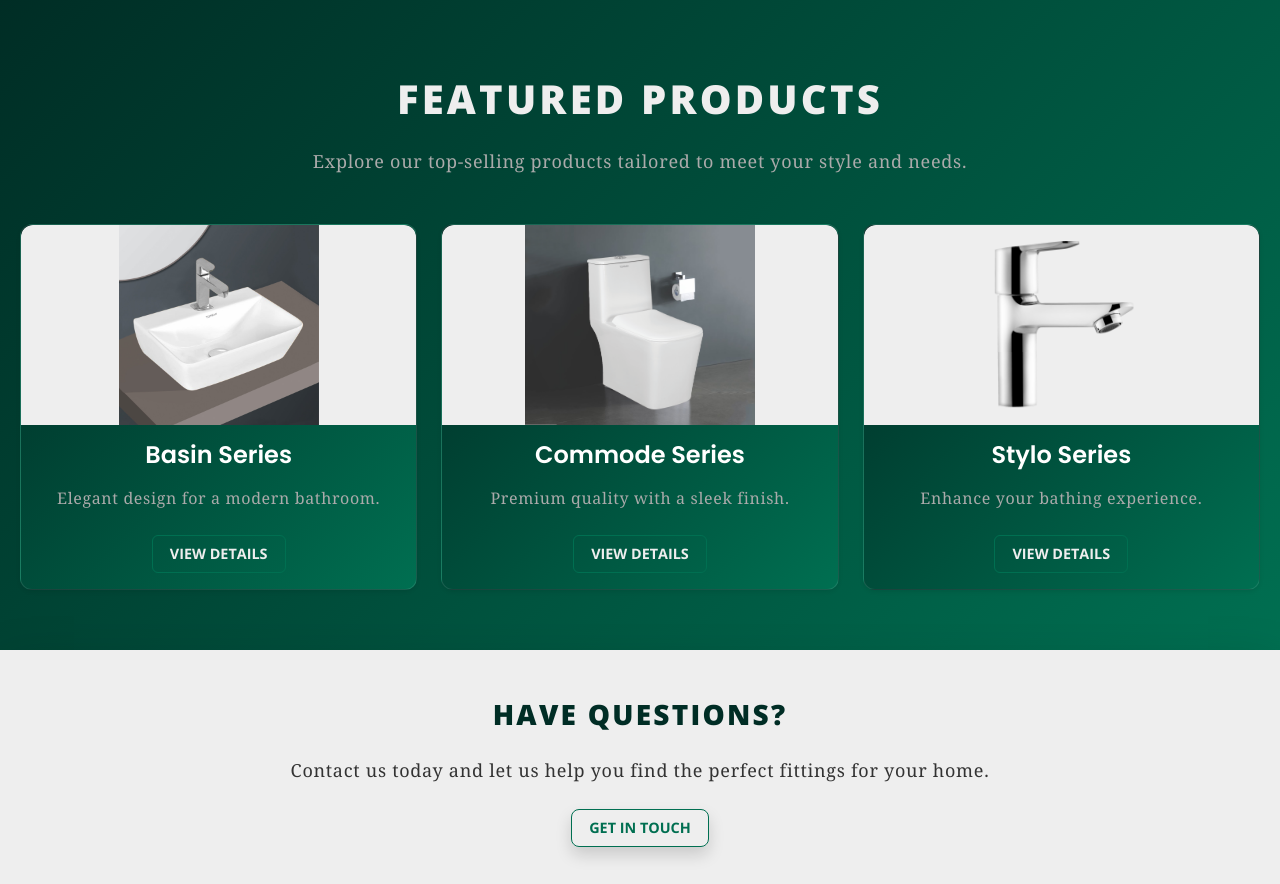
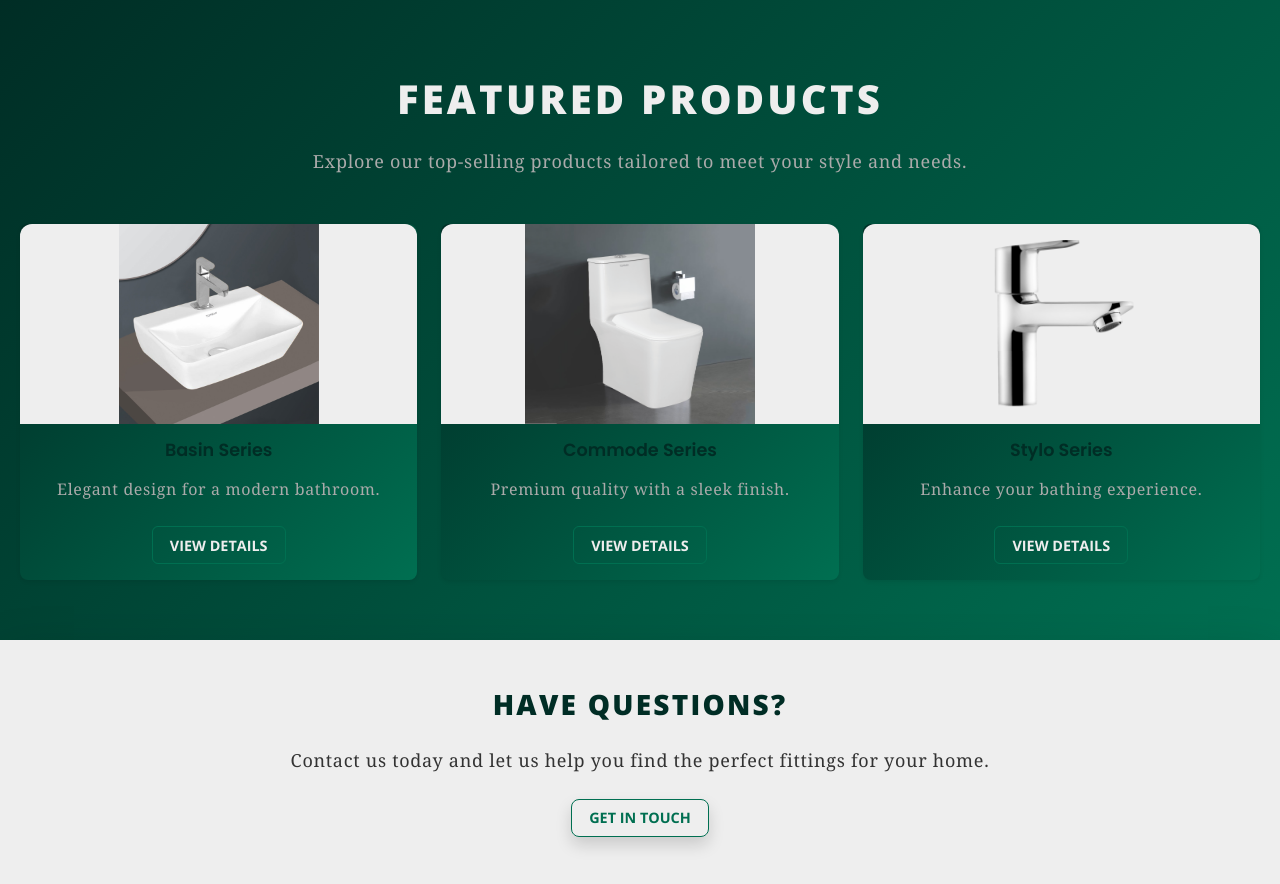
Before and after one commit to KushalRegmi61/MEDHA_Enterprises, a Flask app: page / in a window 1280 px wide. Shown: the part 1373-2257 px from the top of the page. Run offline with Flask 3, Linux system fonts and the light colour scheme; some libraries are stand-ins or nearby versions.

Commit message:
add  .card class styling

```diff
--- a/static/css/styles.css
+++ b/static/css/styles.css
@@ -411,6 +411,30 @@ list-inline-item a {
 }
 
 
+/* Task Card Styles */
+.card {
+  background-color: #eee; /* Dark card background */
+  border-radius: 8px; /* Rounded corners */
+  border: none;
+  box-shadow: 0 4px 8px rgba(0, 0, 0, 0.1); /* Soft shadow for depth */
+  transition: transform 0.3s ease, box-shadow 0.3s ease; /* Smooth transition for hover */
+}
+
+/* Task Card Hover Effect */
+.card:hover {
+  transform: translateY(-5px); /* Slightly lift the card */
+  box-shadow: 0 8px 16px rgba(0, 0, 0, 0.2); /* Stronger shadow on hover */
+}
+
+/* Task Title */
+.card-title {
+  color: #002D25; /* White text for task title */
+  font-size: 1.1rem;
+  text-overflow: ellipsis;
+  white-space: nowrap;
+  overflow: hidden;
+}
+
 
 /* Task Due Date */
 .text-muted {
```
